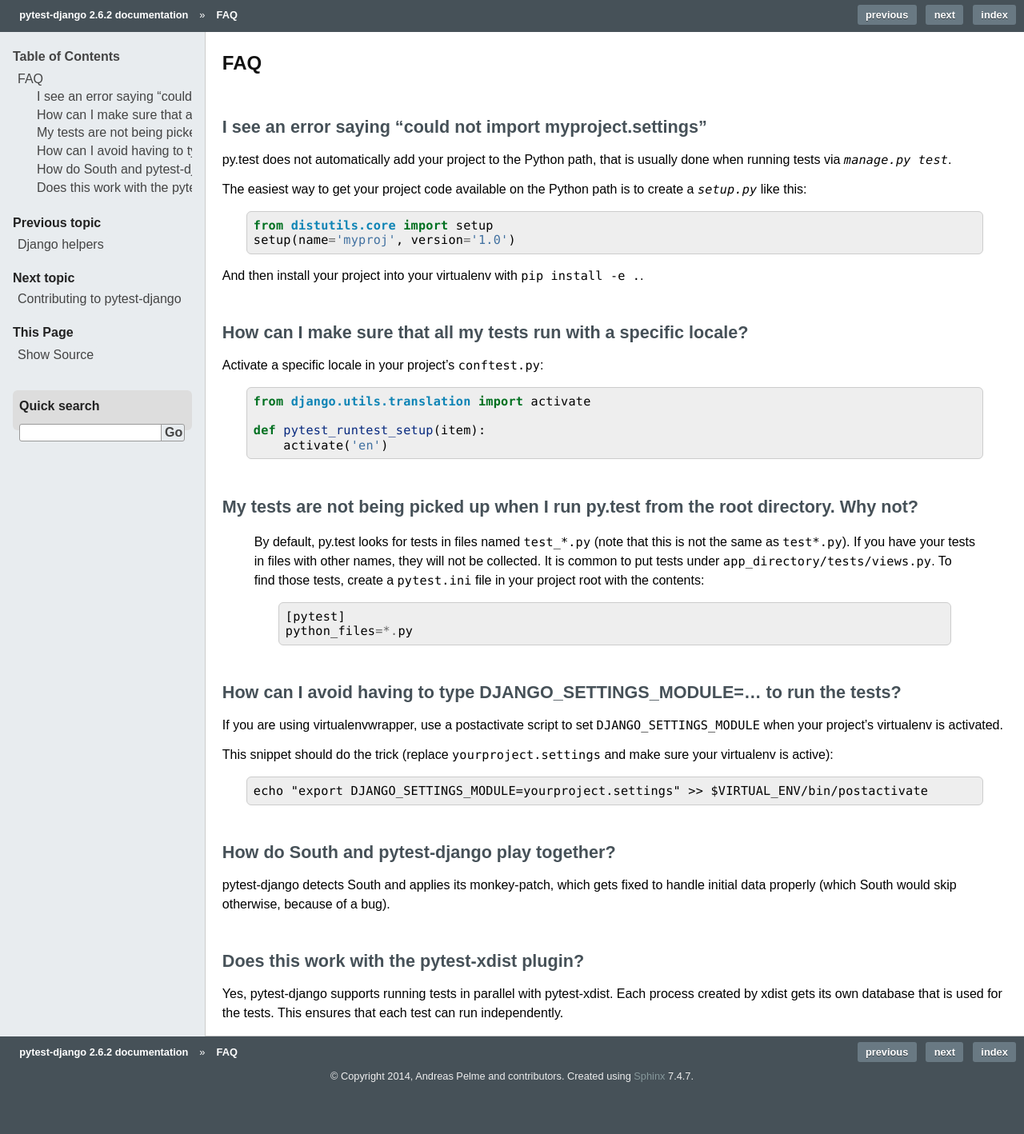
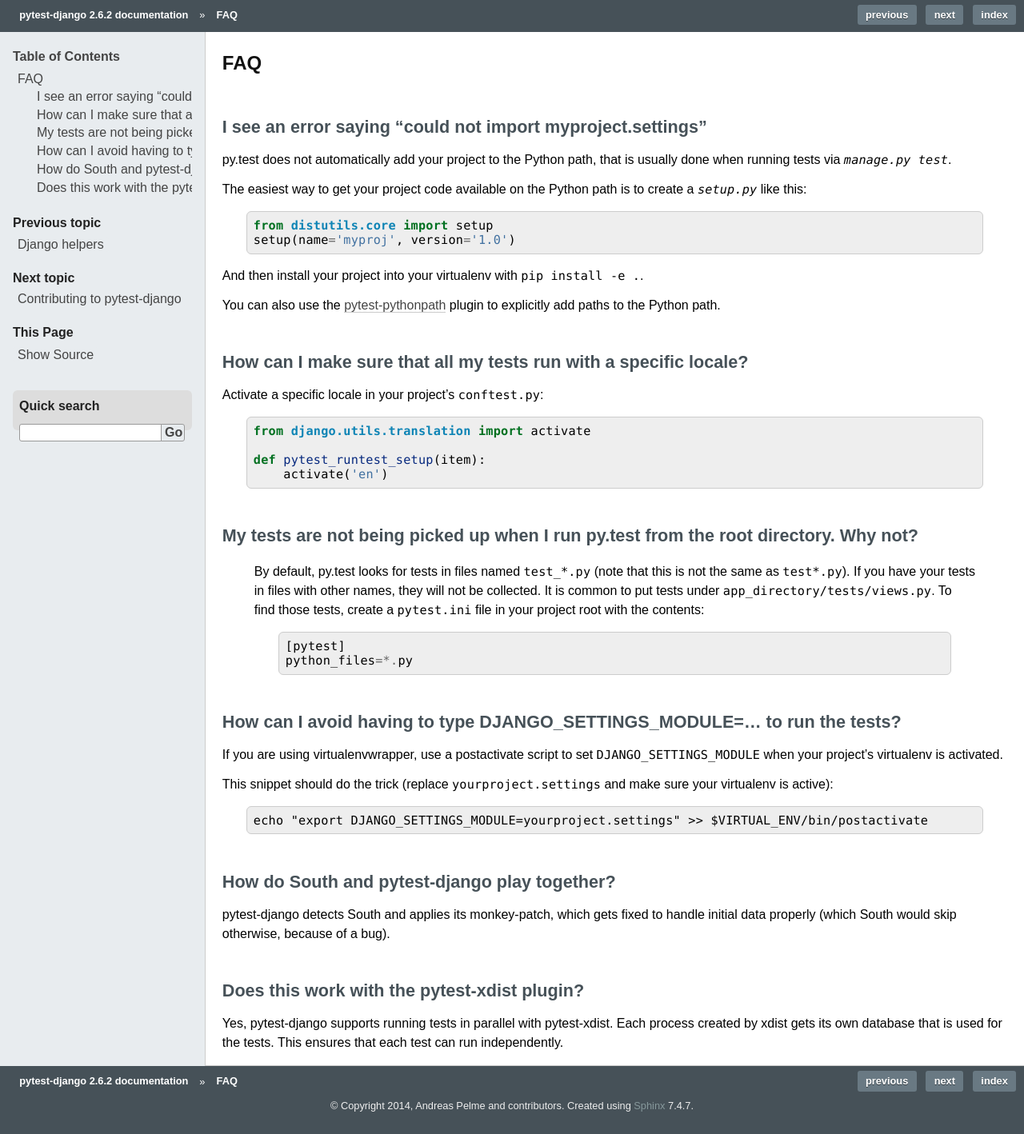
Before and after one commit to pytest-dev/pytest-django, a Sphinx documentation site: the page built from docs/faq.rst, in a window 1280 px wide. Shown: the whole page at 80% size. Built offline with Sphinx 7.4.7, drawn with Linux system fonts in a browser that asks for light colours; before the commit the page ends 1381 px from its top, so only the background shows below that.

Commit message:
Added a note about pytest-pythonpath to FAQ, thanks to Alexander Schepanovski for the suggestion. Refs #23.

```diff
--- a/docs/faq.rst
+++ b/docs/faq.rst
@@ -15,6 +15,10 @@
     setup(name='myproj', version='1.0')
 
 And then install your project into your virtualenv with ``pip install -e .``.
+
+You can also use the `pytest-pythonpath
+<https://pypi.python.org/pypi/pytest-pythonpath>`_ plugin to explicitly add paths to
+the Python path.
 
 How can I make sure that all my tests run with a specific locale?
 -----------------------------------------------------------------
```
